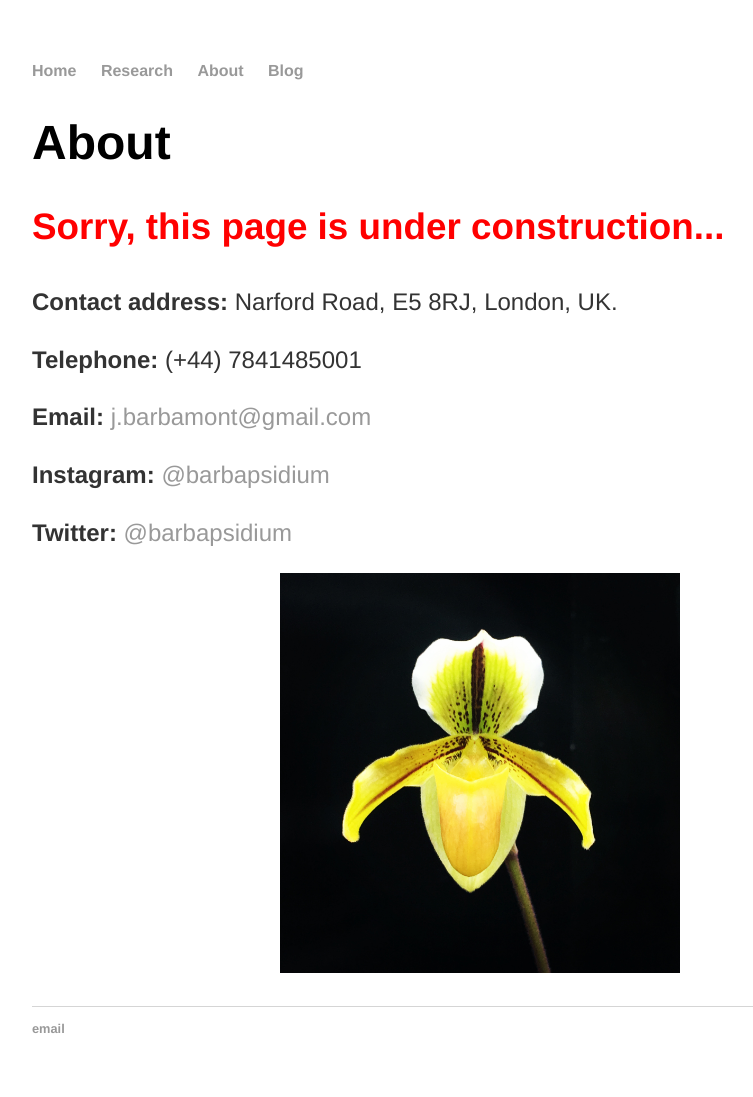
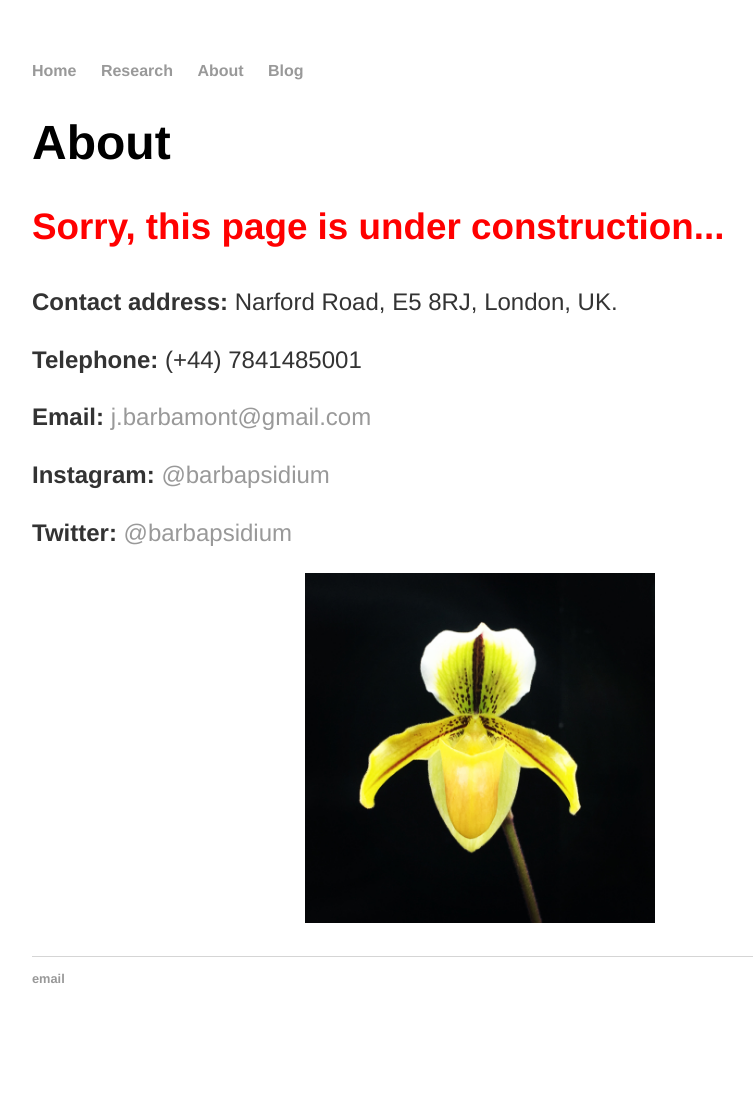
Before and after one commit to josebarbamontoya/josebarbamontoya.github.io, a Jekyll site: the page built from about/index.html, in a window 1280 px wide. Shown: the whole page, without its empty margins (160-913 px from the left). Built offline with Jekyll 4.4.1, drawn with Linux system fonts in a browser that asks for light colours; after the commit the page ends 1047 px from its top, so only the background shows below that.

Commit message:
Update index.html

```diff
--- a/about/index.html
+++ b/about/index.html
@@ -11,6 +11,6 @@
 		<p><b>Email: </b> <a href="mailto:j.barbamont@gmail.com">j.barbamont@gmail.com</a></p>
 		<p><b>Instagram: </b> <a href="https://www.instagram.com/barbapsidium/">@barbapsidium</a></p>
 		<p><b>Twitter: </b> <a href="https://twitter.com/barbapsidium">@barbapsidium</a></p>
-			<p style="text-align:center;"><img src="/josebarbamontoya.github.io/about/img/photo2.jpg" height="400" width="400"></p>
+			<p style="text-align:center;"><img src="/josebarbamontoya.github.io/about/img/photo2.jpg" height="350" width="350"></p>
 
 		</div>
```
